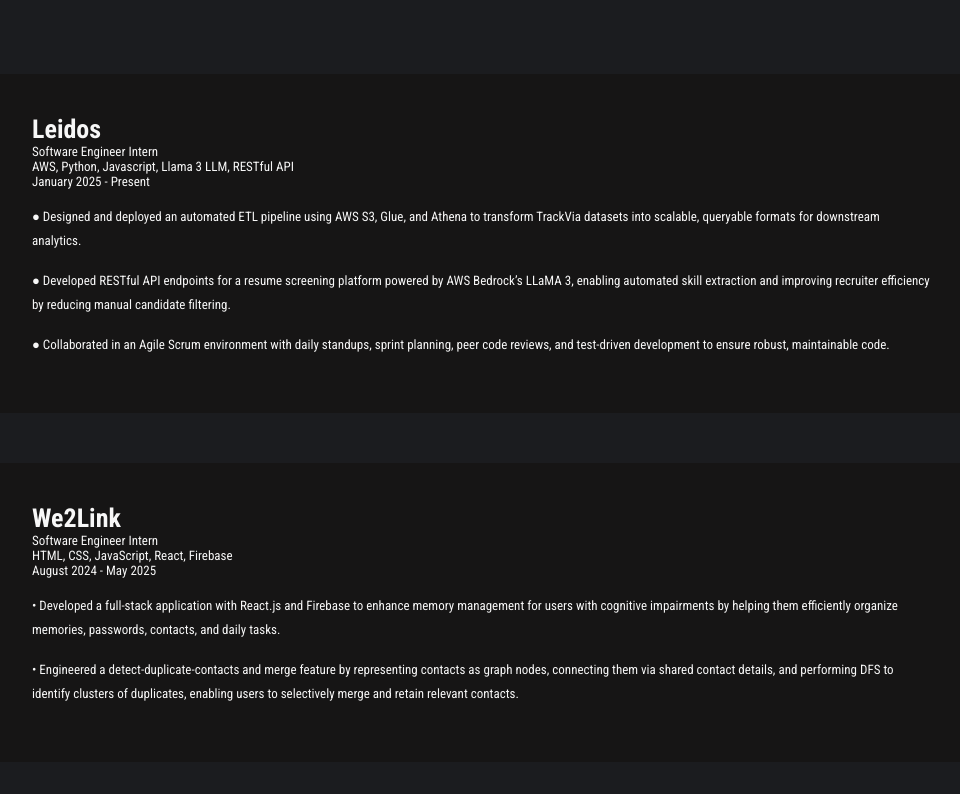
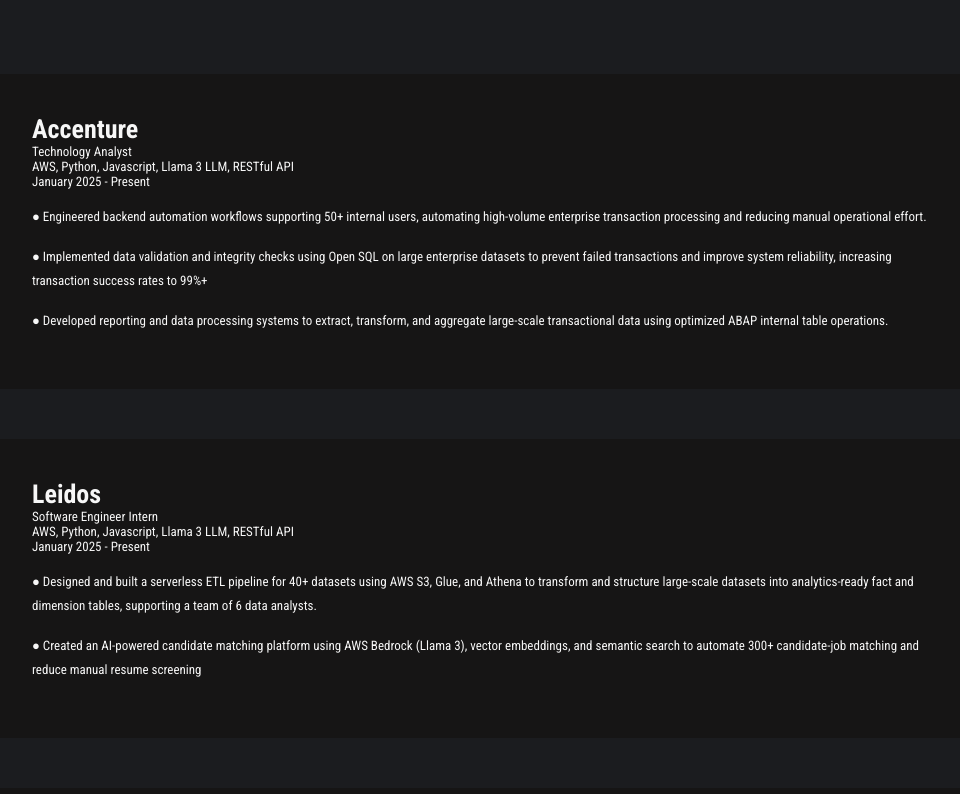
Before and after one commit to bryan-bee/myPortfolio, a React (Create React App) app: page / in a window 1280 px wide. Shown: the part 1766-2560 px from the top of the page, without its empty margins (158-1118 px from the left). Built offline with nearby package versions, Linux system fonts and the light colour scheme; a web font is replaced by a local one.

Commit message:
work and resume update

```diff
--- a/src/Pages/Work/Work.js
+++ b/src/Pages/Work/Work.js
@@ -5,14 +5,24 @@
 function ShowWork() {
   const work = [
     {
+      name:'Accenture',
+      description:'Technology Analyst',
+      technologies:'AWS, Python, Javascript, Llama 3 LLM, RESTful API',
+      date:'January 2025 - Present',
+      content:[
+        '● Engineered backend automation workflows supporting 50+ internal users, automating high-volume enterprise transaction processing and reducing manual operational effort.',
+        '● Implemented data validation and integrity checks using Open SQL on large enterprise datasets to prevent failed transactions and improve system reliability, increasing transaction success rates to 99%+',
+        '● Developed reporting and data processing systems to extract, transform, and aggregate large-scale transactional data using optimized ABAP internal table operations.'
+      ],
+    },
+    {
       name:'Leidos',
       description:'Software Engineer Intern',
       technologies:'AWS, Python, Javascript, Llama 3 LLM, RESTful API',
       date:'January 2025 - Present',
       content:[
-        '● Designed and deployed an automated ETL pipeline using AWS S3, Glue, and Athena to transform TrackVia datasets into scalable, queryable formats for downstream analytics.',
-        '● Developed RESTful API endpoints for a resume screening platform powered by AWS Bedrock’s LLaMA 3, enabling automated skill extraction and improving recruiter efficiency by reducing manual candidate filtering.',
-        '● Collaborated in an Agile Scrum environment with daily standups, sprint planning, peer code reviews, and test-driven development to ensure robust, maintainable code.'
+        '● Designed and built a serverless ETL pipeline for 40+ datasets using AWS S3, Glue, and Athena to transform and structure large-scale datasets into analytics-ready fact and dimension tables, supporting a team of 6 data analysts.',
+        '● Created an AI-powered candidate matching platform using AWS Bedrock (Llama 3), vector embeddings, and semantic search to automate 300+ candidate-job matching and reduce manual resume screening'
       ],
     },
     {
@@ -21,8 +31,8 @@
       technologies:'HTML, CSS, JavaScript, React, Firebase',
       date:'August 2024 - May 2025',
       content:[
-        '• Developed a full-stack application with React.js and Firebase to enhance memory management for users with cognitive impairments by helping them efficiently organize memories, passwords, contacts, and daily tasks.',
-        '• Engineered a detect-duplicate-contacts and merge feature by representing contacts as graph nodes, connecting them via shared contact details, and performing DFS to identify clusters of duplicates, enabling users to selectively merge and retain relevant contacts.'
+        '• Engineered a full-stack application with React.js and Firebase to improve memory management for users with cognitive impairments by organizing memories, passwords, contacts, and daily tasks.',
+        '• Spearheaded a graph-based duplicate-contact detection system using DFS and connected component analysis to automatically identify and merge related user for more than 50 active users.'
       ],
     },
     {
```
Also changed, not shown: 1 other file (tests, documents, lock files or other folders).
